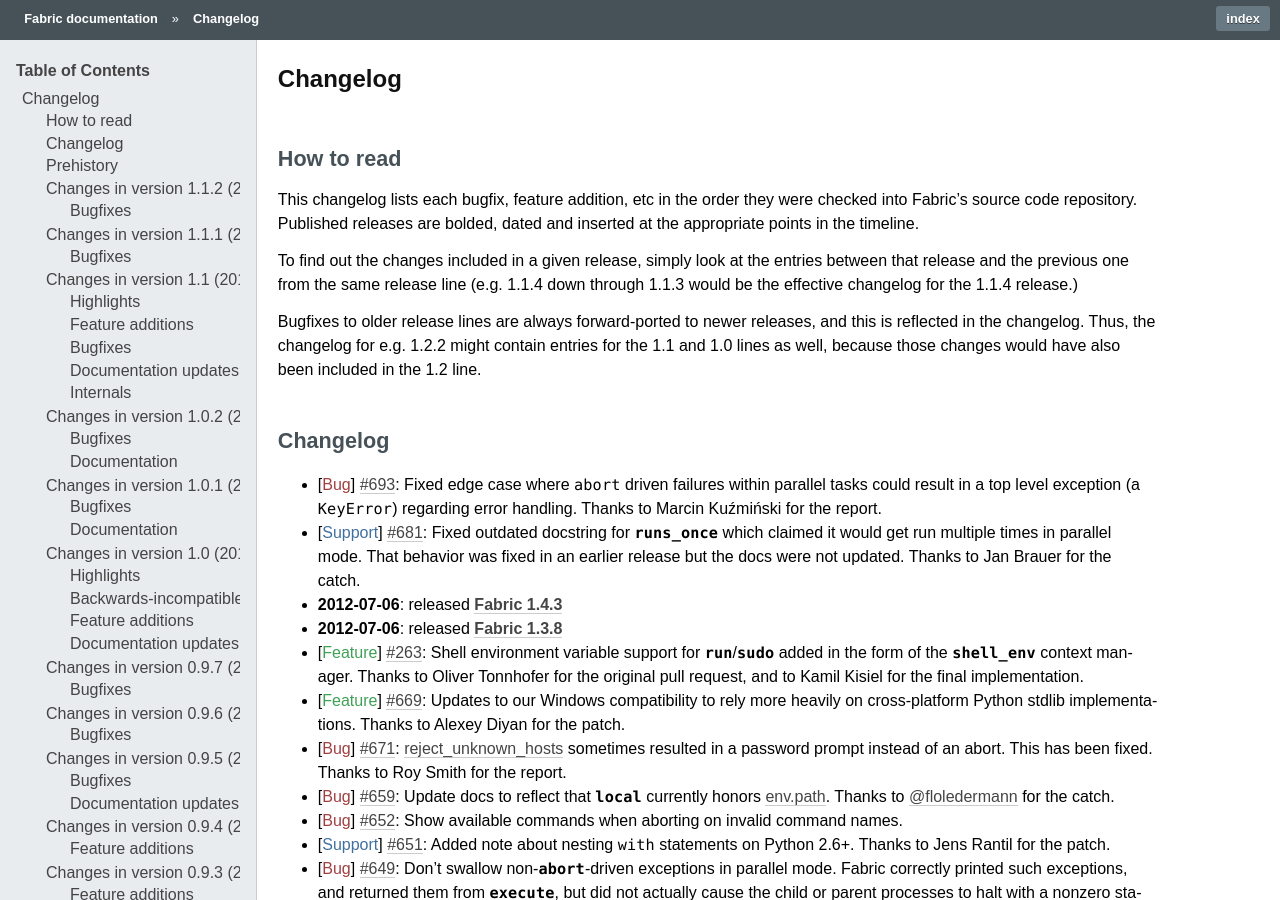
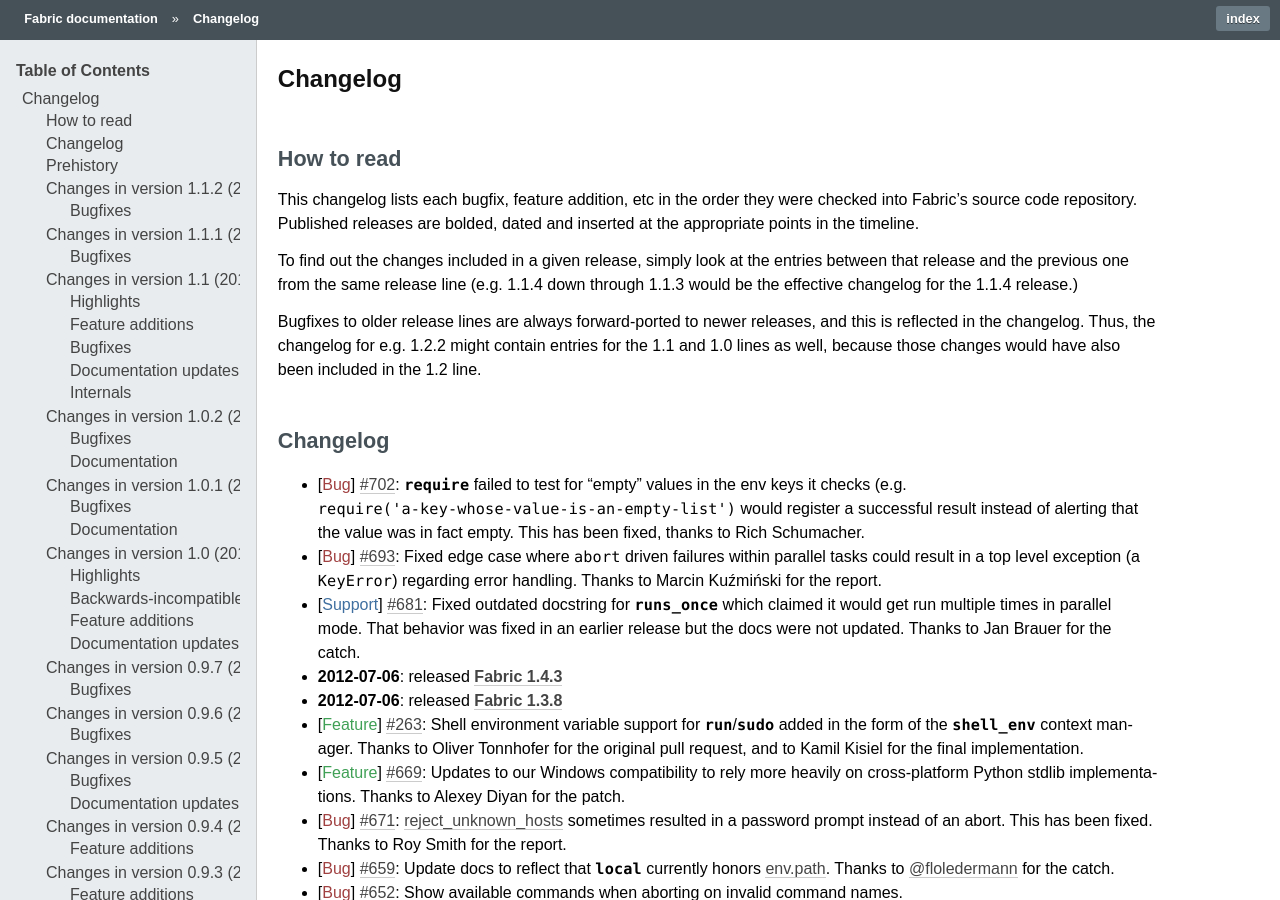
Before and after one commit to fabric/fabric, a Sphinx documentation site: the page built from docs/changelog.rst, in a window 1280 px wide and 900 px high. Built offline with Sphinx 7.4.7, drawn with Linux system fonts in a browser that asks for light colours; the version number could not be read and is left out.

Commit message:
Changelog re #702

```diff
--- a/docs/changelog.rst
+++ b/docs/changelog.rst
@@ -25,6 +25,11 @@
 Changelog
 =========
 
+* :bug:`702` `~fabric.operations.require` failed to test for "empty" values in
+  the env keys it checks (e.g.
+  ``require('a-key-whose-value-is-an-empty-list')`` would register a successful
+  result instead of alerting that the value was in fact empty. This has been
+  fixed, thanks to Rich Schumacher.
 * :bug:`693` Fixed edge case where ``abort`` driven failures within parallel
   tasks could result in a top level exception (a ``KeyError``) regarding error
   handling. Thanks to Marcin Kuźmiński for the report.
```
